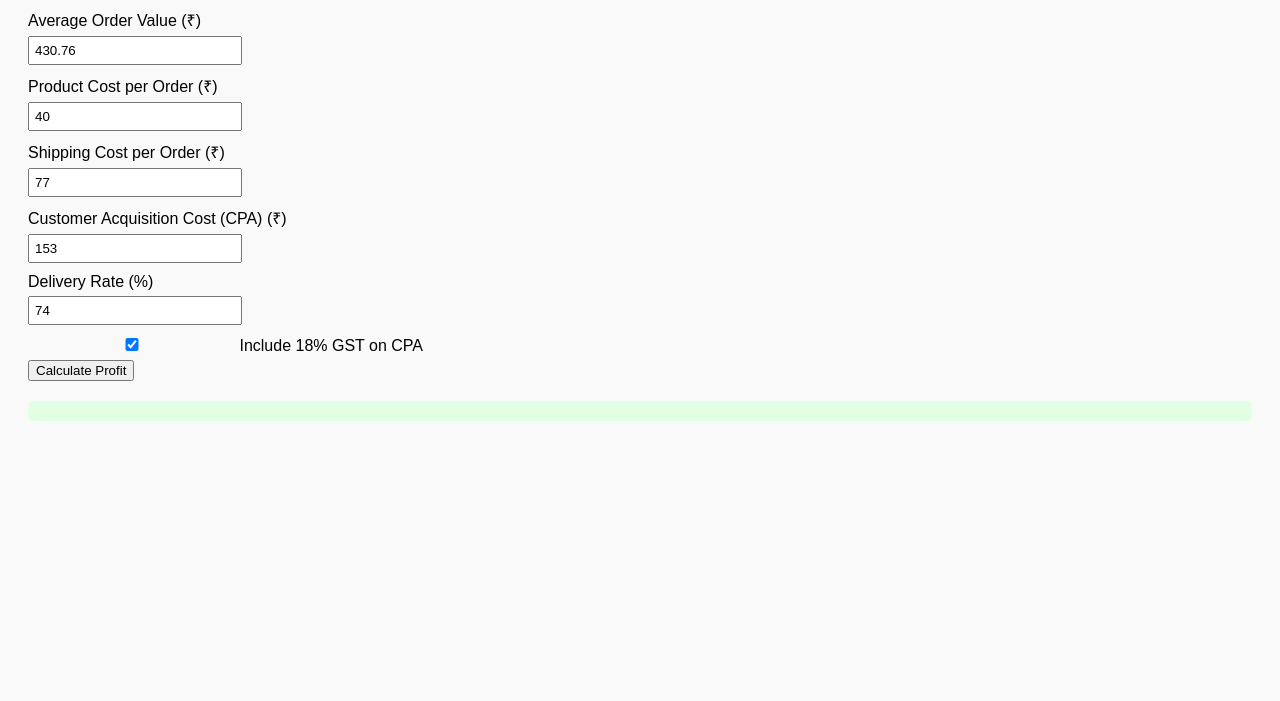
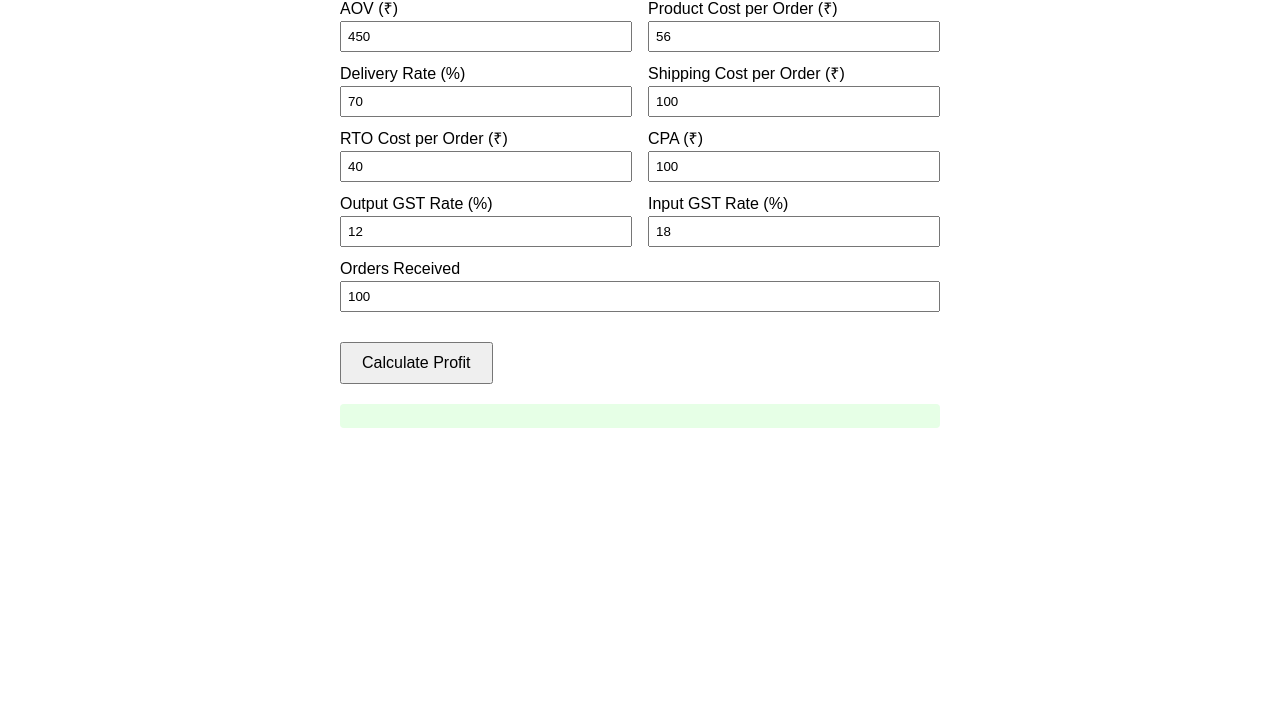
Before and after one commit to nickarora07/BreakEven-Buddy, a plain HTML site: page index.html in a window 1280 px wide. Shown: the part 99-800 px from the top of the page. Drawn offline with Linux system fonts and the light colour scheme.

Commit message:
Update index.html

```diff
--- a/index.html
+++ b/index.html
@@ -1,92 +1,161 @@
 <!DOCTYPE html>
 <html lang="en">
 <head>
-  <meta charset="UTF-8" />
-  <meta name="viewport" content="width=device-width, initial-scale=1.0" />
-  <title>Delivery Rate Profitability Calculator</title>
+  <meta charset="UTF-8">
+  <meta name="viewport" content="width=device-width, initial-scale=1.0">
+  <title>Profitability Calculator (India D2C)</title>
   <style>
     body {
       font-family: Arial, sans-serif;
-      padding: 20px;
-      background: #f9f9f9;
+      max-width: 600px;
+      margin: 40px auto;
+      line-height: 1.5;
     }
     h1 {
-      color: #333;
+      font-size: 1.5em;
+      margin-bottom: 20px;
     }
     label {
       display: block;
-      margin: 10px 0 5px;
+      margin-bottom: 10px;
     }
-    input {
-      padding: 5px;
-      width: 200px;
+    input[type="number"] {
+      width: 100%;
+      padding: 6px;
+      box-sizing: border-box;
     }
-    .result {
+    .flex-row {
+      display: flex;
+      gap: 16px;
+    }
+    .flex-item {
+      flex: 1;
+    }
+    button {
       margin-top: 20px;
-      background: #e3ffe3;
-      padding: 10px;
-      border-radius: 5px;
+      padding: 10px 20px;
+      font-size: 1em;
+      cursor: pointer;
+    }
+    #result {
+      margin-top: 20px;
+      padding: 12px;
+      background-color: #e6ffe6;
+      border-radius: 4px;
+      font-weight: bold;
+      white-space: pre-line;
     }
   </style>
 </head>
 <body>
+
   <h1>Profitability Calculator (India D2C)</h1>
-  <label for="aov">Average Order Value (₹)</label>
-  <input type="number" id="aov" value="430.76" />
 
-  <label for="productCost">Product Cost per Order (₹)</label>
-  <input type="number" id="productCost" value="40" />
+  <!-- Inputs -->
+  <div class="flex-row">
+    <div class="flex-item">
+      <label>AOV (₹)
+        <input id="aov" type="number" value="450" />
+      </label>
+      <label>Delivery Rate (%)
+        <input id="deliveryRate" type="number" value="70" />
+      </label>
+      <label>RTO Cost per Order (₹)
+        <input id="rtoCost" type="number" value="40" />
+      </label>
+    </div>
+    <div class="flex-item">
+      <label>Product Cost per Order (₹)
+        <input id="prodCost" type="number" value="56" />
+      </label>
+      <label>Shipping Cost per Order (₹)
+        <input id="shipCost" type="number" value="100" />
+      </label>
+      <label>CPA (₹)
+        <input id="cpa" type="number" value="100" />
+      </label>
+    </div>
+  </div>
 
-  <label for="shippingCost">Shipping Cost per Order (₹)</label>
-  <input type="number" id="shippingCost" value="77" />
+  <div class="flex-row">
+    <div class="flex-item">
+      <label>Output GST Rate (%)
+        <input id="outputGst" type="number" value="12" />
+      </label>
+    </div>
+    <div class="flex-item">
+      <label>Input GST Rate (%)
+        <input id="inputGst" type="number" value="18" />
+      </label>
+    </div>
+  </div>
 
-  <label for="cpa">Customer Acquisition Cost (CPA) (₹)</label>
-  <input type="number" id="cpa" value="153" />
+  <div class="flex-row">
+    <div class="flex-item">
+      <label>Orders Received
+        <input id="orderCount" type="number" value="100" />
+      </label>
+    </div>
+  </div>
 
-  <label for="deliveryRate">Delivery Rate (%)</label>
-  <input type="number" id="deliveryRate" value="74" />
+  <button id="calcBtn">Calculate Profit</button>
 
-  <label for="gstEnabled">
-    <input type="checkbox" id="gstEnabled" checked /> Include 18% GST on CPA
-  </label>
-
-  <button onclick="calculateProfit()">Calculate Profit</button>
-
-  <div class="result" id="result"></div>
+  <!-- Results -->
+  <div id="result"></div>
 
   <script>
-    function calculateProfit() {
-      const aov = parseFloat(document.getElementById('aov').value);
-      const productCost = parseFloat(document.getElementById('productCost').value);
-      const shippingCost = parseFloat(document.getElementById('shippingCost').value);
-      const cpa = parseFloat(document.getElementById('cpa').value);
-      const deliveryRate = parseFloat(document.getElementById('deliveryRate').value) / 100;
-      const includeGST = document.getElementById('gstEnabled').checked;
+    document.getElementById('calcBtn').addEventListener('click', function() {
+      // Read inputs
+      var aov = parseFloat(document.getElementById('aov').value) || 0;
+      var dr = (parseFloat(document.getElementById('deliveryRate').value) || 0) / 100;
+      var rtoCost = parseFloat(document.getElementById('rtoCost').value) || 0;
+      var prodCost = parseFloat(document.getElementById('prodCost').value) || 0;
+      var shipCost = parseFloat(document.getElementById('shipCost').value) || 0;
+      var cpa = parseFloat(document.getElementById('cpa').value) || 0;
+      var outputGst = (parseFloat(document.getElementById('outputGst').value) || 0) / 100;
+      var inputGst = (parseFloat(document.getElementById('inputGst').value) || 0) / 100;
+      var orderCount = parseFloat(document.getElementById('orderCount').value) || 0;
 
-      const totalOrders = 100;
-      const delivered = totalOrders * deliveryRate;
-      const rto = totalOrders - delivered;
+      // Core calculations per order
+      var deliveredRev = aov * dr;
+      var prodCostDelivered = prodCost * dr;
+      var shipCostDelivered = shipCost * dr;
+      var rtoImpact = rtoCost * (1 - dr);
 
-      const revenue = delivered * aov;
-      const totalProductCost = totalOrders * productCost;
-      const totalShipping = totalOrders * shippingCost;
+      // GST calculations per order
+      var gstOut = deliveredRev * outputGst;
+      var gstIn = ((prodCostDelivered + shipCostDelivered) * inputGst) + (cpa * inputGst);
+      var netGst = gstOut - gstIn;
 
-      let adSpend = totalOrders * cpa;
-      if (includeGST) adSpend *= 1.18;
+      // Profit calculations per order
+      var profitExGst = deliveredRev - prodCostDelivered - shipCostDelivered - cpa - rtoImpact;
+      var profitIncGst = profitExGst + netGst;
 
-      const profit = revenue - (totalProductCost + totalShipping + adSpend);
-      const profitPerOrder = profit / totalOrders;
+      // Aggregate calculations
+      var deliveredOrders = orderCount * dr;
+      var totalDeliveredRevenue = deliveredRev * orderCount;
+      var totalProfitExGst = profitExGst * orderCount;
+      var totalProfitIncGst = profitIncGst * orderCount;
 
-      document.getElementById('result').innerHTML = `
-        <strong>Results for 100 orders:</strong><br>
-        Revenue: ₹${revenue.toFixed(2)}<br>
-        Product Cost: ₹${totalProductCost.toFixed(2)}<br>
-        Shipping Cost: ₹${totalShipping.toFixed(2)}<br>
-        Ad Spend: ₹${adSpend.toFixed(2)}<br>
-        <strong>Net Profit: ₹${profit.toFixed(2)}</strong><br>
-        <strong>Profit per Order: ₹${profitPerOrder.toFixed(2)}</strong>
-      `;
-    }
+      // Display result
+      var resultText =
+        'Orders Received: ' + orderCount + '\n' +
+        'Delivered Orders: ' + deliveredOrders.toFixed(0) + '\n' +
+        'AOV (₹): ' + aov.toFixed(2) + '\n' +
+        'Delivered Revenue (per order): ₹' + deliveredRev.toFixed(2) + '\n' +
+        'Total Delivered Revenue: ₹' + totalDeliveredRevenue.toFixed(2) + '\n' +
+        'GST Out (per order): ₹' + gstOut.toFixed(2) + '\n' +
+        'GST In Credits (per order): ₹' + gstIn.toFixed(2) + '\n' +
+        'Net GST (per order): ₹' + netGst.toFixed(2) + '\n' +
+        'RTO Cost Impact (per order): ₹' + rtoImpact.toFixed(2) + '\n' +
+        'Profit excl. GST (per order): ₹' + profitExGst.toFixed(2) + '\n' +
+        'Profit incl. GST (per order): ₹' + profitIncGst.toFixed(2) + '\n' +
+        'Total Profit excl. GST: ₹' + totalProfitExGst.toFixed(2) + '\n' +
+        'Total Profit incl. GST: ₹' + totalProfitIncGst.toFixed(2);
+
+      document.getElementById('result').textContent = resultText;
+    });
   </script>
+
 </body>
 </html>
```
